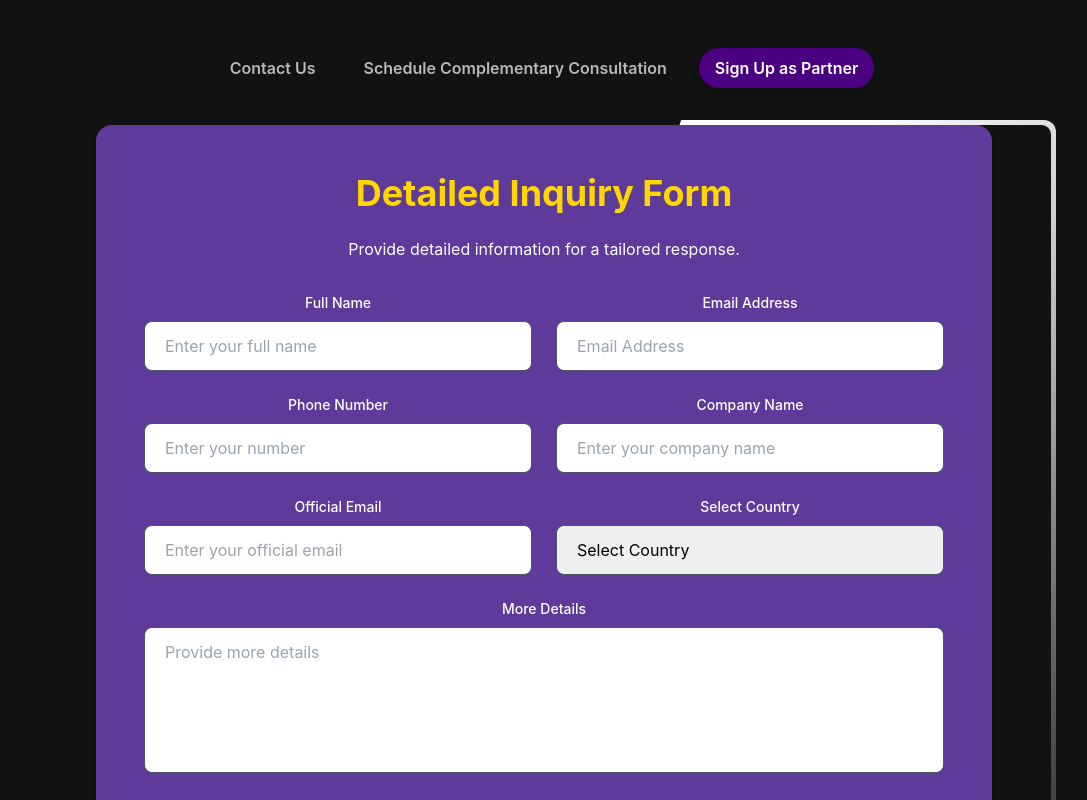
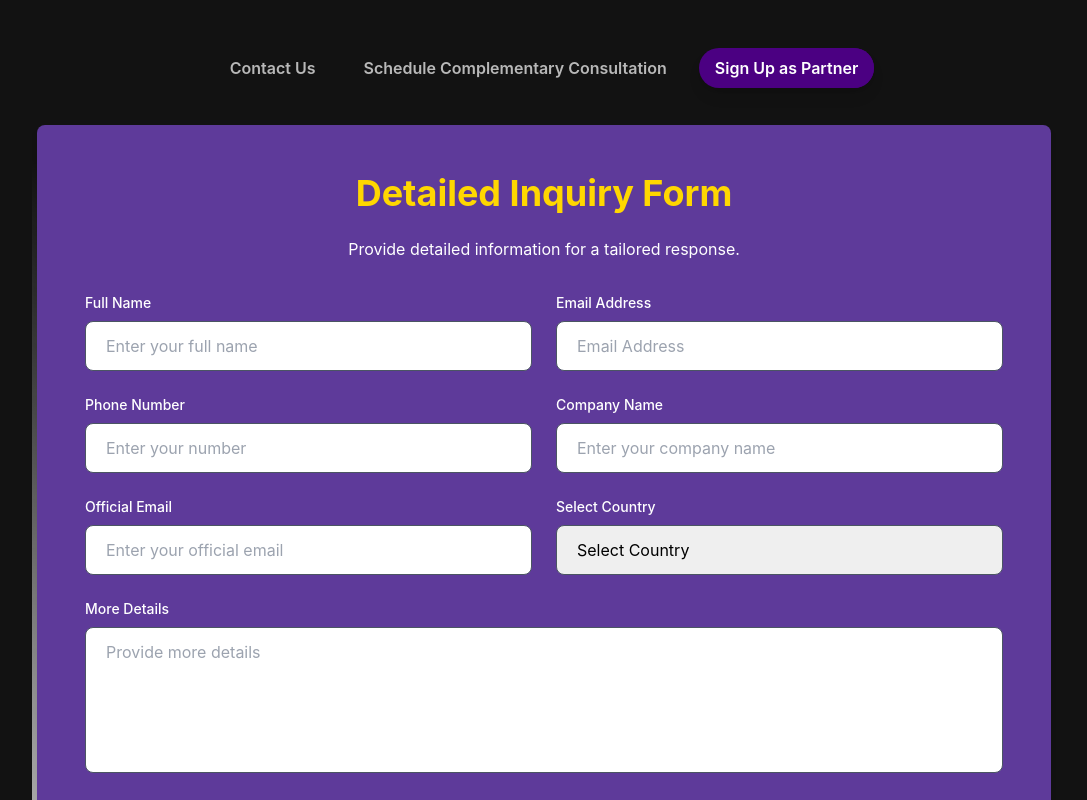
Before and after one commit to roguetitan1703/synergic-links, a React (Create React App) app: page /partner in a window 1280 px wide. Shown: the part 560-1360 px from the top of the page, without its empty margins (96-1183 px from the left). Built offline with nearby package versions, Linux system fonts and the light colour scheme.

Commit message:
[update]
glow, form align

```diff
--- a/package.json
+++ b/package.json
@@ -8,6 +8,7 @@
     "@fortawesome/free-solid-svg-icons": "^6.7.2",
     "@fortawesome/react-fontawesome": "^0.2.2",
     "@headlessui/react": "^2.2.0",
+    "@stichiboi/react-elegant-mouse-trail": "^1.0.1",
     "firebase": "^11.5.0",
     "framer-motion": "^12.5.0",
     "react": "^19.0.0",
--- a/src/App.js
+++ b/src/App.js
@@ -1,10 +1,11 @@
 import "./App.css";
 import { BrowserRouter } from "react-router-dom";
 import { Naves } from "./navs.tsx";
-import { Footer, Navbar, Topbar } from "./components/index.js";
+import { Footer, Navbar, Topbar, CursorGlow } from "./components/index.js";
 const App = () => {
   return (
     <BrowserRouter>
+      <CursorGlow />
       <div className="font-sans">
         <Topbar />
         <Navbar />
--- /dev/null
+++ b/src/components/animations/cursorGlow.tsx
@@ -0,0 +1,19 @@
+import { MouseTrail } from "@stichiboi/react-elegant-mouse-trail";
+import exp from "constants";
+import React from "react";
+
+const CursorGlow = () => {
+  return (
+    <div className="z-9999">
+      <MouseTrail
+        // strokeColor={"#FF8541"}
+        strokeColor={"#DAA520"} // Deep Gold
+        // lag={0.85}
+        // lineDuration={1000}
+        lineWidthStart={10}
+      />
+    </div>
+  );
+};
+
+export default CursorGlow;
--- a/src/components/forms/contactFormBasic.tsx
+++ b/src/components/forms/contactFormBasic.tsx
@@ -2,9 +2,10 @@ import React from "react";
 import { FontAwesomeIcon } from "@fortawesome/react-fontawesome";
 import { faArrowRight } from "@fortawesome/free-solid-svg-icons";
 import { Buttonnew } from "..";
+
 const ContactFormBasic = () => {
   return (
-    <div className="rounded-2xl bg-secondary p-12 max-w-4xl w-full mx-auto shadow-lg">
+    <div className="rounded-lg bg-secondary p-12 w-full mx-auto shadow-lg">
       <h2 className="text-4xl font-bold text-accent mb-6 text-center">
         Leave a Message
       </h2>
@@ -14,7 +15,7 @@ const ContactFormBasic = () => {
           <div>
             <label
               htmlFor="firstName"
-              className="block text-sm font-medium text-white mb-2"
+              className="block text-sm font-medium text-white mb-2 text-left"
             >
               First Name
             </label>
@@ -28,7 +29,7 @@ const ContactFormBasic = () => {
           <div>
             <label
               htmlFor="lastName"
-              className="block text-sm font-medium text-white mb-2"
+              className="block text-sm font-medium text-white mb-2 text-left"
             >
               Last Name
             </label>
@@ -43,7 +44,7 @@ const ContactFormBasic = () => {
         <div>
           <label
             htmlFor="email"
-            className="block text-sm font-medium text-white mb-2"
+            className="block text-sm font-medium text-white mb-2 text-left"
           >
             Email
           </label>
@@ -57,14 +58,14 @@ const ContactFormBasic = () => {
         <div>
           <label
             htmlFor="message"
-            className="block text-sm font-medium text-white mb-2"
+            className="block text-sm font-medium text-white mb-2 text-left"
           >
             Message
           </label>
           <textarea
             id="message"
             placeholder="Message us"
-            rows="5"
+            rows={5}
             className="w-full px-5 py-3 rounded-lg bg-background text-text focus:outline-none focus:ring-2 focus:ring-accent border border-gray-600 resize-none"
           ></textarea>
         </div>
--- a/src/components/forms/contactFormDetailed.tsx
+++ b/src/components/forms/contactFormDetailed.tsx
@@ -4,7 +4,7 @@ import { faArrowRight } from "@fortawesome/free-solid-svg-icons";
 import { Buttonnew } from "..";
 const ContactFormDetailed = () => {
   return (
-    <div className="rounded-2xl bg-secondary p-12 max-w-4xl w-full mx-auto shadow-lg">
+    <div className="rounded-lg bg-secondary p-12 w-full mx-auto shadow-lg">
       <h2 className="text-4xl font-bold text-accent mb-6 text-center">
         Detailed Inquiry Form
       </h2>
@@ -16,7 +16,7 @@ const ContactFormDetailed = () => {
           <div>
             <label
               htmlFor="fullName"
-              className="block text-sm font-medium text-white mb-2"
+              className="block text-left text-sm font-medium text-white mb-2"
             >
               Full Name
             </label>
@@ -30,7 +30,7 @@ const ContactFormDetailed = () => {
           <div>
             <label
               htmlFor="email"
-              className="block text-sm font-medium text-white mb-2"
+              className="block text-left text-sm font-medium text-white mb-2"
             >
               Email Address
             </label>
@@ -46,7 +46,7 @@ const ContactFormDetailed = () => {
           <div>
             <label
               htmlFor="phone"
-              className="block text-sm font-medium text-white mb-2"
+              className="block text-left text-sm font-medium text-white mb-2"
             >
               Phone Number
             </label>
@@ -60,7 +60,7 @@ const ContactFormDetailed = () => {
           <div>
             <label
               htmlFor="company"
-              className="block text-sm font-medium text-white mb-2"
+              className="block text-left text-sm font-medium text-white mb-2"
             >
               Company Name
             </label>
@@ -76,7 +76,7 @@ const ContactFormDetailed = () => {
           <div>
             <label
               htmlFor="officialEmail"
-              className="block text-sm font-medium text-white mb-2"
+              className="block text-left text-sm font-medium text-white mb-2"
             >
               Official Email
             </label>
@@ -90,7 +90,7 @@ const ContactFormDetailed = () => {
           <div>
             <label
               htmlFor="country"
-              className="block text-sm font-medium text-white mb-2"
+              className="block text-left text-sm font-medium text-white mb-2"
             >
               Select Country
             </label>
@@ -107,14 +107,14 @@ const ContactFormDetailed = () => {
         <div>
           <label
             htmlFor="moreDetails"
-            className="block text-sm font-medium text-white mb-2"
+            className="block text-left text-sm font-medium text-white mb-2"
           >
             More Details
           </label>
           <textarea
             id="moreDetails"
             placeholder="Provide more details"
-            rows="5"
+            rows={5}
             className="w-full px-5 py-3 rounded-lg bg-background text-text focus:outline-none focus:ring-2 focus:ring-accent border border-gray-600 resize-none"
           ></textarea>
         </div>
--- a/src/components/forms/contactFormServices.tsx
+++ b/src/components/forms/contactFormServices.tsx
@@ -5,7 +5,7 @@ import { Buttonnew } from "..";
 
 const ContactFormServices = () => {
   return (
-    <div className="rounded-xl bg-secondary p-10 max-w-4xl w-full mx-auto shadow-lg">
+    <div className="rounded-lg bg-secondary p-10 w-full mx-auto shadow-lg">
       <h2 className="text-4xl font-bold text-accent mb-6 text-center tracking-wide">
         Inquire About Services
       </h2>
@@ -17,7 +17,7 @@ const ContactFormServices = () => {
           <div>
             <label
               htmlFor="fullName"
-              className="block text-sm font-semibold text-white mb-2"
+              className="block text-left text-sm font-semibold text-white mb-2"
             >
               Full Name
             </label>
@@ -32,7 +32,7 @@ const ContactFormServices = () => {
           <div>
             <label
               htmlFor="emailAddress"
-              className="block text-sm font-semibold text-white mb-2"
+              className="block text-left text-sm font-semibold text-white mb-2"
             >
               Email Address
             </label>
@@ -49,7 +49,7 @@ const ContactFormServices = () => {
           <div>
             <label
               htmlFor="fullName"
-              className="block text-sm font-semibold text-white mb-2"
+              className="block text-left text-sm font-semibold text-white mb-2"
             >
               Company Name
             </label>
@@ -64,7 +64,7 @@ const ContactFormServices = () => {
           <div>
             <label
               htmlFor="phoneNumber"
-              className="block text-sm font-semibold text-white mb-2"
+              className="block text-left text-sm font-semibold text-white mb-2"
             >
               Phone Number
             </label>
@@ -80,14 +80,14 @@ const ContactFormServices = () => {
         <div>
           <label
             htmlFor="companyAddress"
-            className="block text-sm font-semibold text-white mb-2"
+            className="block text-left text-sm font-semibold text-white mb-2"
           >
             Company Address
           </label>
           <textarea
             id="companyAddress"
             placeholder="Type your Company Address here..."
-            rows="5"
+            rows={5}
             className="w-full px-4 py-3 rounded-lg bg-background text-text focus:outline-none focus:ring-2 focus:ring-accent border border-secondary resize-none"
             required
           ></textarea>
@@ -95,14 +95,14 @@ const ContactFormServices = () => {
         <div>
           <label
             htmlFor="message"
-            className="block text-sm font-semibold text-white mb-2"
+            className="block text-left text-sm font-semibold text-white mb-2"
           >
             Message
           </label>
           <textarea
             id="message"
             placeholder="Type your message here..."
-            rows="5"
+            rows={5}
             className="w-full px-4 py-3 rounded-lg bg-background text-text focus:outline-none focus:ring-2 focus:ring-accent border border-secondary resize-none"
             required
           ></textarea>
--- a/src/components/index.js
+++ b/src/components/index.js
@@ -4,6 +4,7 @@ export { default as CoStar } from "./costar.tsx";
 export { default as Heroien } from "./heroien.tsx";
 export { default as Footer } from "./footer.tsx";
 export { default as AnimatedBorderContainer } from "./animations/animatedBorder.tsx";
+export { default as CursorGlow } from "./animations/cursorGlow.tsx";
 export { default as TheatreWhere } from "./theatre.tsx";
 export { default as BreadCrumbs } from "./breadcrumbs.tsx";
 export { default as Buttonnew } from "./button";
--- a/tailwind.config.js
+++ b/tailwind.config.js
@@ -3,6 +3,10 @@ module.exports = {
   content: ["./src/**/*.{js,jsx,ts,tsx}"],
   theme: {
     extend: {
+      zIndex: {
+        9999: "9999", // Custom z-index
+      },
+
       colors: {
         // The final color palette:
         primary: "#1B3A57", // Deep Blue → Trust, Communication
@@ -63,7 +67,7 @@ module.exports = {
       animation: {
         fadeIn: "fadeIn 0.5s ease-in-out",
         glow: "glow 1.5s ease-in-out infinite",
-        rotate: "rotate 3s linear infinite",
+        rotate: "rotate 12s linear infinite",
         gradient: "animatedgradient 4s ease infinite alternate",
         beat: "beat 1s infinite alternate",
         // rotate: "rotate 12s linear infinite",
```
Also changed, not shown: 1 other file (tests, documents, lock files or other folders).
